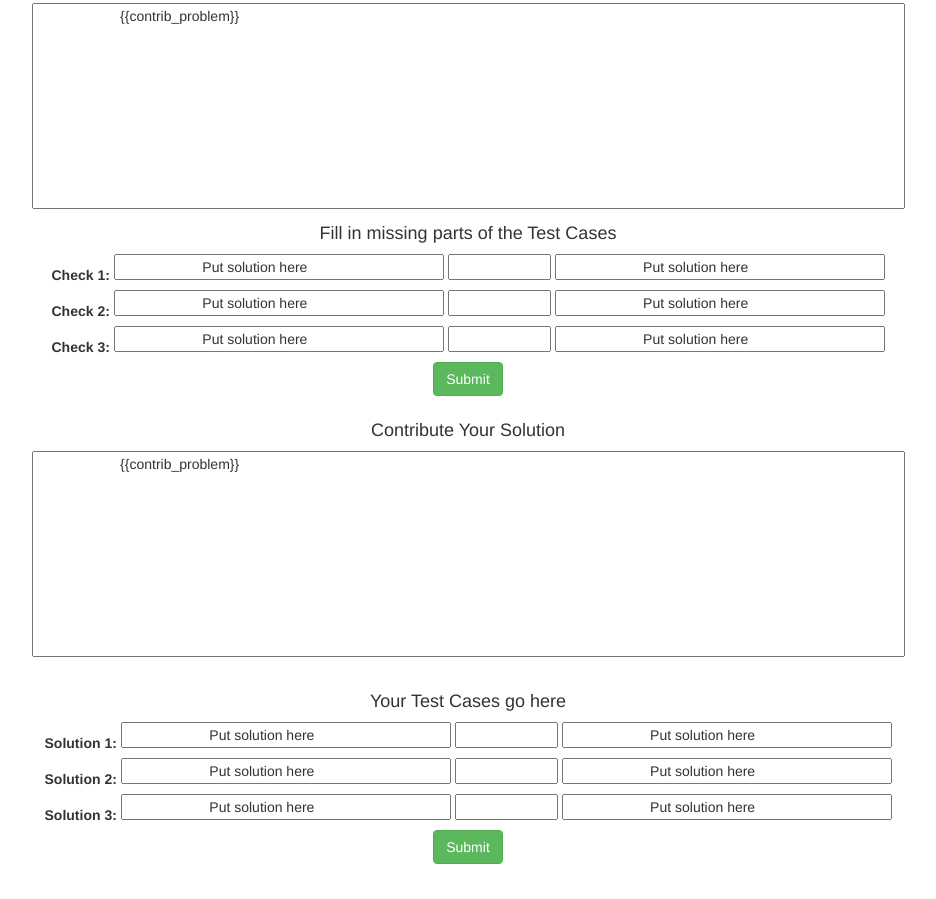
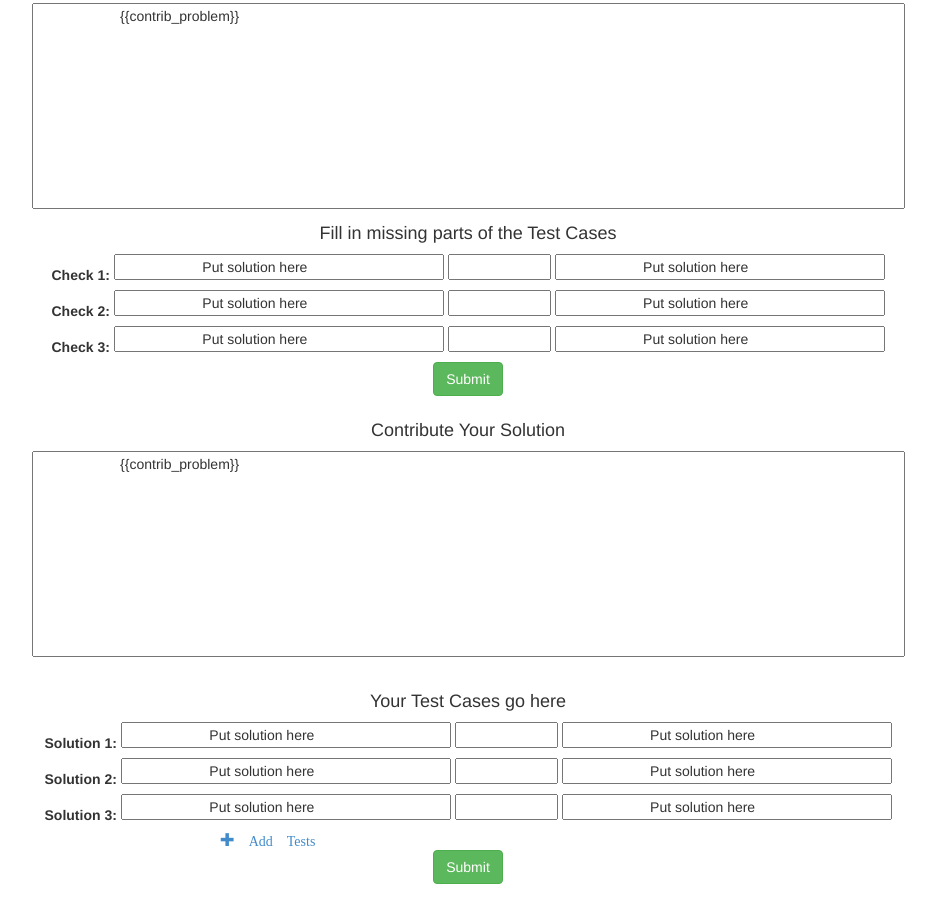
Before and after one commit to sharangdhar/Testit, a website: page client/index.html in a window 1280 px wide. Shown: the part 1002-1901 px from the top of the page, without its empty margins (172-1108 px from the left). Drawn offline with nearby package versions, Linux system fonts and the light colour scheme; some packages are replaced by stand-ins of ours; a script that the page names is missing.

Commit message:
[Add test Button] added image

```diff
--- a/client/index.html
+++ b/client/index.html
@@ -249,7 +249,7 @@
                     </textarea>
                   </div>
                   <!-- test 3 ending -->
-                  <!-- upload file -->
+
 
                   <br />
                   <div class="row">
@@ -334,7 +334,7 @@
                     </textarea>
                   </div>
                   <!-- test 3 ending -->
-                  <!-- upload file -->
+
 
                   <div class="row">
                     <button class="btn btn-success" ng-click=""> Submit </button>
@@ -409,7 +409,20 @@
                     </textarea>
                   </div>
                   <!-- test 3 ending -->
-                  <!-- upload file -->
+
+
+                  <!-- Add Tests button -->
+                  <div class="row">
+                    <div class="col-md-2 col-md-offset-3">
+                      <a href="">
+                          <span class="glyphicon glyphicon-plus">
+                            Add Tests
+                          </span>
+                      </a>
+                    </div>
+                  </div>
+                  <!-- Add Tests ending-->
+
 
                   <div class="row">
                     <button class="btn btn-success" ng-click=""> Submit </button>
```
